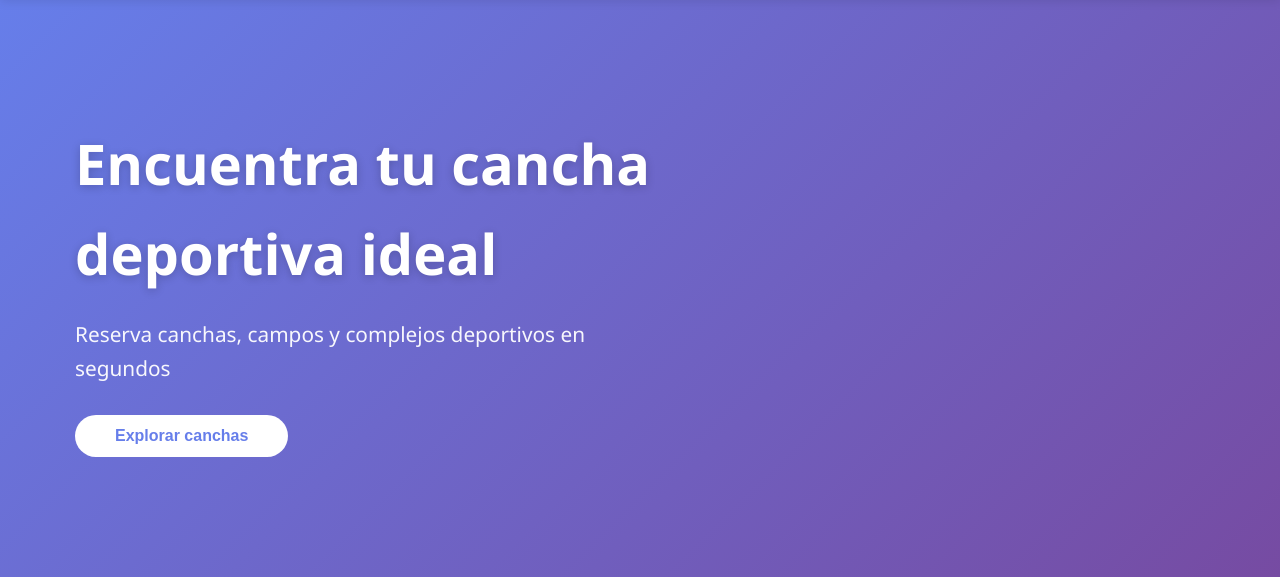
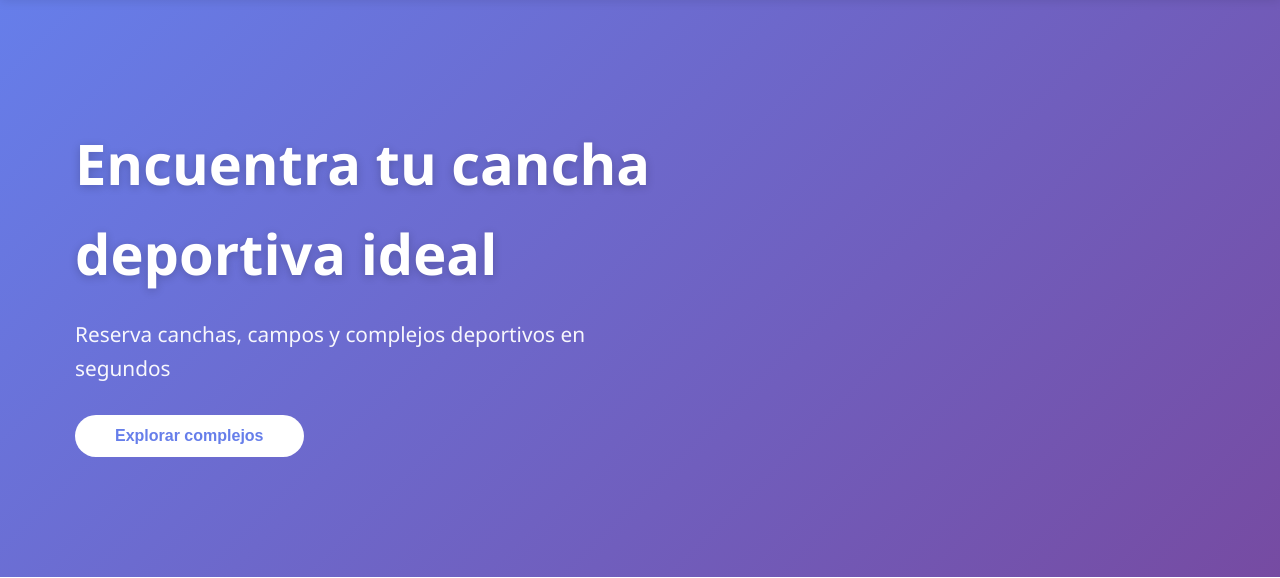
Before and after one commit to GianlucaDamico/ProyectoGS, a Django app: page / in a window 1280 px wide. Shown: the part 84-662 px from the top of the page. Run offline with Django 4.2, Linux system fonts and the light colour scheme; parts of the project's set-up code (start-up, migrations or seed data) failed here and were passed over.

Commit message:
Añadir vista y plantilla para explorar complejos deportivos con filtros y paginación

```diff
--- a/core/templates/core/home.html
+++ b/core/templates/core/home.html
@@ -27,7 +27,7 @@
         <div class="hero-content">
             <h1 class="hero-title">Encuentra tu cancha deportiva ideal</h1>
             <p class="hero-subtitle">Reserva canchas, campos y complejos deportivos en segundos</p>
-            <button class="btn-primary">Explorar canchas</button>
+            <button class="btn-primary" onclick="window.location.href='{% url 'core:explorar_complejos' %}'">Explorar complejos</button>
         </div>
     </section>
 
@@ -100,8 +100,8 @@
             <div class="footer-section">
                 <h4>Enlaces Rápidos</h4>
                 <ul>
-                    <li><a href="#">Inicio</a></li>
-                    <li><a href="#">Canchas</a></li>
+                    <li><a href="{% url 'core:home' %}">Inicio</a></li>
+                    <li><a href="{% url 'core:explorar_complejos' %}">Complejos</a></li>
                     <li><a href="#">Para dueños</a></li>
                     <li><a href="#">Contacto</a></li>
                     <li><a href="#">Blog</a></li>
--- a/core/urls.py
+++ b/core/urls.py
@@ -8,4 +8,5 @@ urlpatterns = [
     path('', views.home, name='home'),
     path('complejo/<int:complejo_id>/', views.complejo_detalle, name='complejo_detalle_simple'),
     path('complejo/<int:complejo_id>/<slug:slug>/', views.complejo_detalle, name='complejo_detalle'),
+    path('explorar_complejos/', views.explorar_complejos, name='explorar_complejos'),
 ]
--- a/core/views.py
+++ b/core/views.py
@@ -1,6 +1,7 @@
 from django.shortcuts import render, get_object_or_404
 from django.db.models import Count, Q
 from venues.models import Complex, Court, Amenity, Sport, Surface
+from django.core.paginator import Paginator
 
 # Create your views here.
 from django.http import HttpResponse
@@ -62,3 +63,71 @@ def complejo_detalle(request, complejo_id, slug=None):
     }
 
     return render(request, 'core/complejo_detalle.html', context)
+
+def explorar_complejos(request):
+    """
+    Vista de exploración de complejos.
+
+    Muestra todos los complejos con filtros y búsqueda.
+    Permite ordenar y paginar los resultados.
+    """
+    # Obtener parámetros de búsqueda y filtrado
+    query = request.GET.get('q', '')  # Búsqueda por nombre
+    ciudad = request.GET.get('ciudad', '')  # Filtro por ciudad
+    deporte = request.GET.get('deporte', '')  # Filtro por deporte
+    orden = request.GET.get('orden', 'nombre')  # Ordenamiento
+
+    # Empezar con todos los complejos que tienen canchas
+    complejos = Complex.objects.select_related('owner').prefetch_related(
+        'courts', 'amenities'
+    ).annotate(
+        num_courts=Count('courts')
+    ).filter(
+        num_courts__gt=0  # Solo complejos con al menos 1 cancha
+    )
+
+    # Aplicar búsqueda por nombre si existe
+    if query:
+        complejos = complejos.filter(
+            Q(name__icontains=query) | Q(city__icontains=query)
+        )
+
+    # Aplicar filtro por ciudad si existe
+    if ciudad:
+        complejos = complejos.filter(city__iexact=ciudad)
+
+    # Aplicar filtro por deporte si existe
+    if deporte:
+        complejos = complejos.filter(courts__sport=deporte).distinct()
+
+    # Aplicar ordenamiento
+    if orden == 'nombre':
+        complejos = complejos.order_by('name')
+    elif orden == 'ciudad':
+        complejos = complejos.order_by('city', 'name')
+    elif orden == 'canchas':
+        complejos = complejos.order_by('-num_courts', 'name')
+
+    # Obtener listas para los filtros
+    ciudades_disponibles = Complex.objects.values_list('city', flat=True).distinct().order_by('city')
+
+    # Paginación: 12 complejos por página
+    paginator = Paginator(complejos, 12)
+    page_number = request.GET.get('page')
+    page_obj = paginator.get_page(page_number)
+
+    context = {
+        'page_obj': page_obj,
+        'complejos': page_obj.object_list,
+        'total_complejos': paginator.count,
+        # Parámetros de búsqueda para mantenerlos en el formulario
+        'query': query,
+        'ciudad_filtro': ciudad,
+        'deporte_filtro': deporte,
+        'orden_actual': orden,
+        # Opciones para filtros
+        'ciudades_disponibles': ciudades_disponibles,
+        'sport_choices': Sport.choices,
+    }
+
+    return render(request, 'core/explorar_complejos.html', context)
```
Also changed, not shown: core/templates/core/explorar_complejos.html (added).
